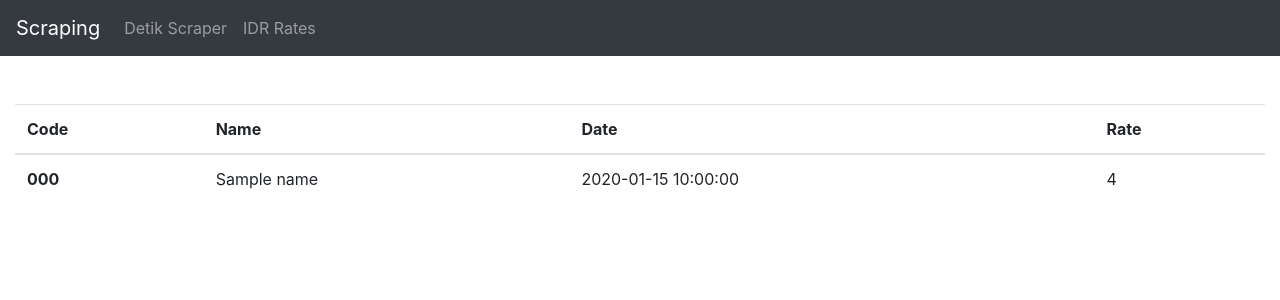
After one commit to robbytian/belajar_web_scraping, a Flask app: page /idr-rates in a window 1280 px wide. The commit adds this page. Shown: the top 300 px of the page. Run offline with Flask 2, Linux system fonts and the light colour scheme; a database or web service that is not in the repository returns one stand-in record (values such as "Sample title"); data that the repository does not hold is empty.

Commit message:
idr-rate json

```diff
--- a/run.py
+++ b/run.py
@@ -6,7 +6,7 @@ from flask import  Flask, render_template
 app = Flask(__name__)
 @app.route('/')
 def home():
-    return render_template('index.html')
+    return render_template('base.html')
 
 @app.route('/detik-populer')
 def detik_populer():
@@ -15,7 +15,13 @@ def detik_populer():
     populer_area = soup.find('div', 'grid-row list-content')
     titles = populer_area.find_all(attrs={'class': 'media__title'})
     images = populer_area.find_all(attrs={'class': 'media__image'})
-    return render_template('index.html',images=images)
+    return render_template('detik-scraper.html',images=images)
+
+@app.route('/idr-rates')
+def idr_rates():
+    source = requests.get('http://www.floatrates.com/daily/idr.json')
+    json_Data = source.json()
+    return render_template('idr-rates.html',datas=json_Data.values())
 
 
 if __name__ == '__main__':
--- a/templates/index.html
+++ b/templates/base.html
@@ -20,14 +20,16 @@
     <li class="nav-item">
       <a class="nav-link" href="/detik-populer">Detik Scraper</a>
     </li>
+       <li class="nav-item">
+      <a class="nav-link" href="/idr-rates">IDR Rates</a>
+    </li>
   </ul>
 </nav>
 
 <div class="container-fluid mt-5">
-    {% for image in images %}
-        {{image|safe}}
-        <a href="{{image.find('a')['href']|safe}}">{{image.find('a').find('img')['title']}}</a>
-    {% endfor %}
+    {% block body %}
+
+    {% endblock %}
 </div>
 
 </body>
--- /dev/null
+++ b/templates/idr-rates.html
@@ -0,0 +1,24 @@
+{% extends 'base.html' %}
+
+{% block body %}
+<table class="table">
+  <thead>
+    <tr>
+      <th scope="col">Code</th>
+      <th scope="col">Name</th>
+      <th scope="col">Date</th>
+      <th scope="col">Rate</th>
+    </tr>
+  </thead>
+  <tbody>
+  {% for data in datas %}
+    <tr>
+      <th scope="row">{{data['code']}}</th>
+      <td>{{data['name']}}</td>
+      <td>{{data['date']}}</td>
+      <td>{{data['inverseRate']}}</td>
+    </tr>
+  {% endfor %}
+  </tbody>
+</table>
+{% endblock %}
```
Also changed, not shown: idr_rates_sample.py (added, +9 -0 lines), templates/detik-scraper.html (added, +8 -0 lines).
